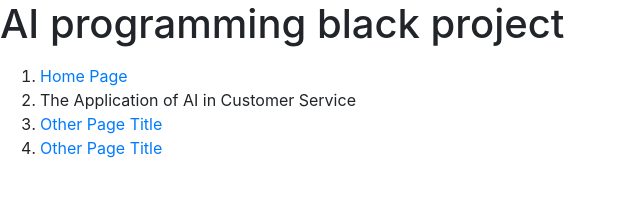
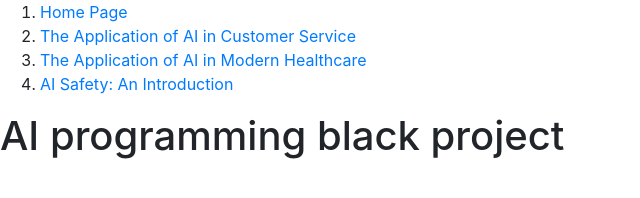
Before and after one commit to JBourton/progblack-formative-groupwork, a plain HTML site: page index.html in a window 1280 px wide. Shown: the whole page, without its empty margins (0-640 px from the left). Drawn offline with nearby package versions, Linux system fonts and the light colour scheme.

Commit message:
Updated basic navbar so that all webpages link to each other

```diff
--- a/index.html
+++ b/index.html
@@ -8,17 +8,18 @@
     <link rel="stylesheet" href="https://cdn.jsdelivr.net/npm/bootstrap@4.5.3/dist/css/bootstrap.min.css" integrity="sha384-TX8t27EcRE3e/ihU7zmQxVncDAy5uIKz4rEkgIXeMed4M0jlfIDPvg6uqKI2xXr2" crossorigin="anonymous">
 </head>
 <body>
+    <nav>
+        <ol>
+            <li><a href="/index.html">Home Page</a></li>
+            <li class="special"><a href="/AICustomerService.html">The Application of AI in Customer Service</a></li>
+            <li><a href="/healthcare.html">The Application of AI in Modern Healthcare</a></li>
+            <li><a href="/ai-safety.html">AI Safety: An Introduction</a></li>
+        </ol>
+    </nav>
+
     <h1>AI programming black project</h1>
     <script src="https://code.jquery.com/jquery-3.5.1.min.js" integrity="sha256-9/aliU8dGd2tb6OSsuzixeV4y/faTqgFtohetphbbj0=" crossorigin="anonymous"></script>
     <script src="https://cdn.jsdelivr.net/npm/bootstrap@4.5.3/dist/js/bootstrap.min.js" integrity="sha384-w1Q4orYjBQndcko6MimVbzY0tgp4pWB4lZ7lr30WKz0vr/aWKhXdBNmNb5D92v7s" crossorigin="anonymous"></script>
-    <p>
-        <ol>
-        <li><a href="File Name">Home Page</a></li>
-        <li class="special">The Application of AI in Customer Service</li>
-        <li><a href="File Name">Other Page Title</a></li>
-        <li><a href="File Name">Other Page Title</a></li>
-        </ol>
-    </p>
     <script src="https://code.jquery.com/jquery-3.5.1.min.js" integrity="sha256-9/aliU8dGd2tb6OSsuzixeV4y/faTqgFtohetphbbj0=" crossorigin="anonymous"></script>
     <script src="https://cdn.jsdelivr.net/npm/bootstrap@4.5.3/dist/js/bootstrap.min.js" integrity="sha384-w1Q4orYjBQndcko6MimVbzY0tgp4pWB4lZ7lr30WKz0vr/aWKhXdBNmNb5D92v7s" crossorigin="anonymous"></script>
 </body>
```
Also changed, not shown: AICustomerService.html (+6 -6 lines), ai-safety.html (+10 -1 lines), healthcare.html (+9 -0 lines).
